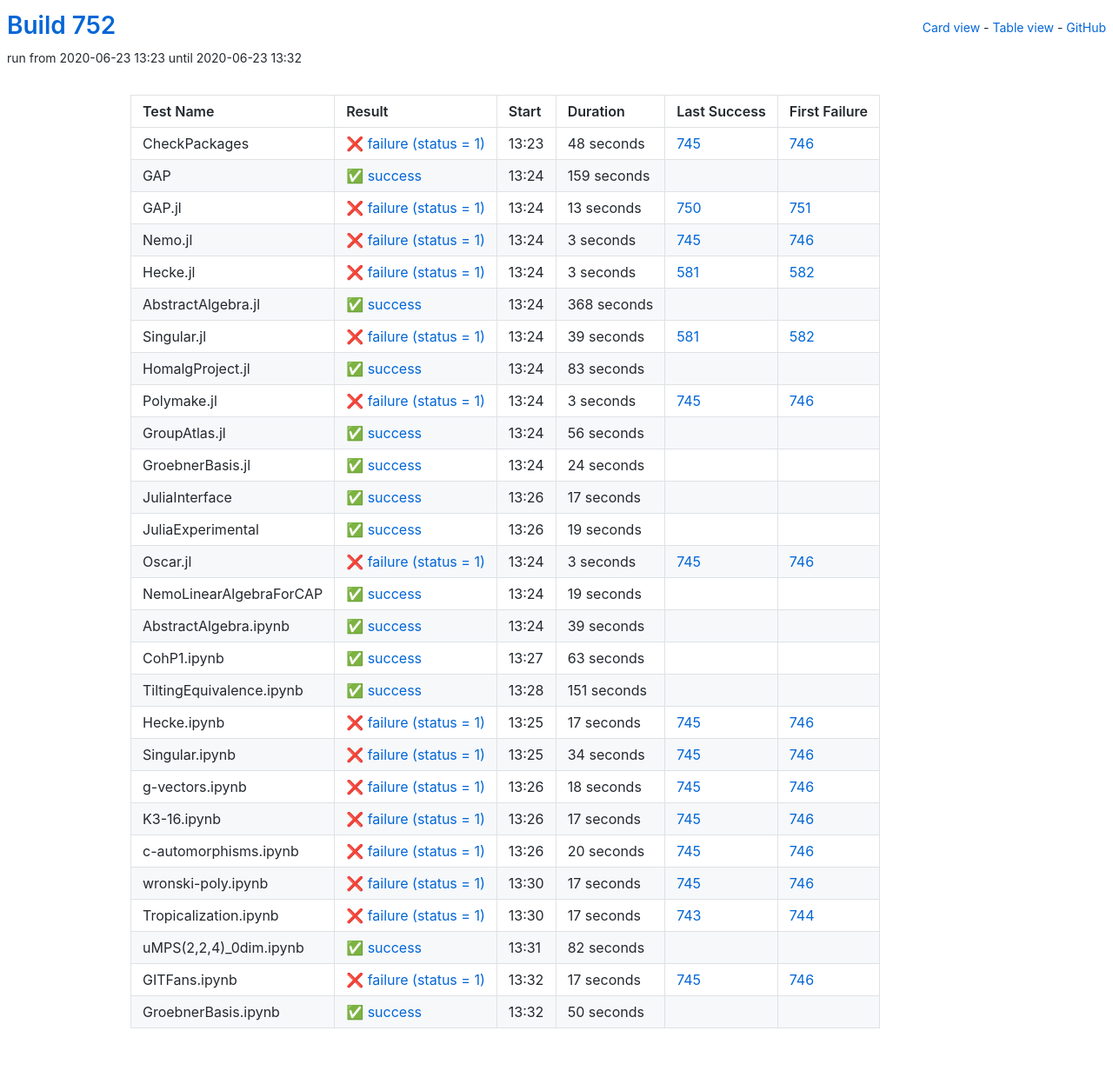
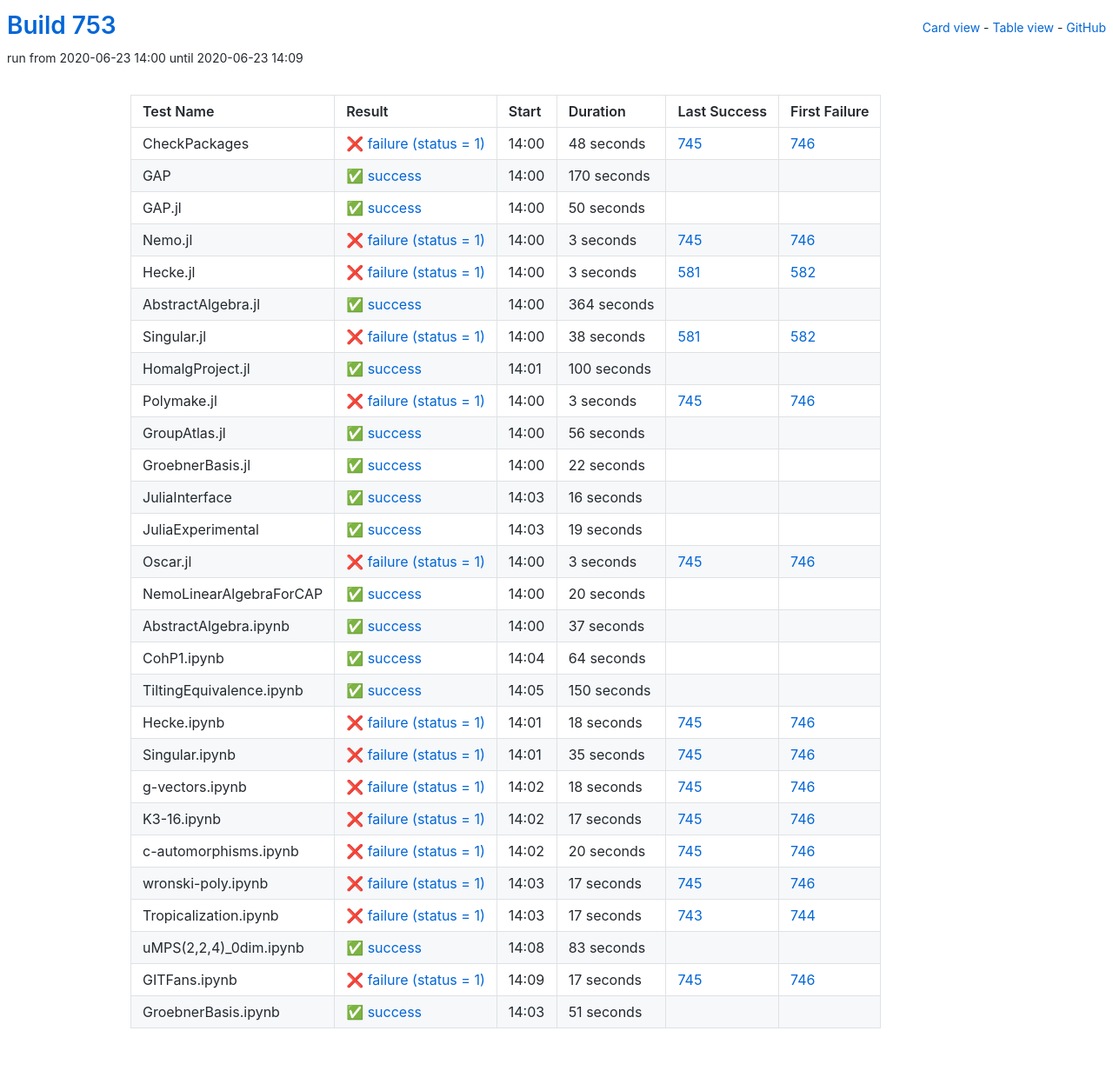
Before and after one commit to oscar-system/oscar-ci-status-1.4, a Jekyll site: the page built from table.html, in a window 1280 px wide. Shown: the whole page at 87% size. Built offline with Jekyll 4.4.1, drawn with Linux system fonts in a browser that asks for light colours.

Commit message:
Build #753

```diff
--- a/_data/ci.yml
+++ b/_data/ci.yml
@@ -1,6 +1,6 @@
 ---
-build: 752
-build_url: https://oscarci.mathematik.uni-kl.de/job/oscar-julia-1.4/752/
+build: 753
+build_url: https://oscarci.mathematik.uni-kl.de/job/oscar-julia-1.4/753/
 job: oscar-julia-1.4
 organization: oscar-system
 repo: oscar-ci-status-1.4
@@ -8,8 +8,8 @@ repourl: https://github.com/oscar-system/oscar-ci-status-1.4
 tests:
 - name: CheckPackages
   id: checkpackages
-  log: https://oscarci.mathematik.uni-kl.de/job/oscar-julia-1.4/752/artifact/logs/build-752/CheckPackages.log
-  start: 2020-06-23 13:23
+  log: https://oscarci.mathematik.uni-kl.de/job/oscar-julia-1.4/753/artifact/logs/build-753/CheckPackages.log
+  start: 2020-06-23 14:00
   success: false
   exitcode: 1
   status: failure
@@ -20,32 +20,32 @@ tests:
   first_failure_url: https://oscarci.mathematik.uni-kl.de/job/oscar-julia-1.4/746/
 - name: GAP
   id: gap
-  log: https://oscarci.mathematik.uni-kl.de/job/oscar-julia-1.4/752/artifact/logs/build-752/GAP.log
-  start: 2020-06-23 13:24
+  log: https://oscarci.mathematik.uni-kl.de/job/oscar-julia-1.4/753/artifact/logs/build-753/GAP.log
+  start: 2020-06-23 14:00
   success: true
   exitcode: 0
   status: success
-  duration: 159
+  duration: 170
   last_success: false
   last_success_url:
   first_failure: false
   first_failure_url:
 - name: GAP.jl
   id: gap-jl
-  log: https://oscarci.mathematik.uni-kl.de/job/oscar-julia-1.4/752/artifact/logs/build-752/GAP.jl.log
-  start: 2020-06-23 13:24
-  success: false
-  exitcode: 1
-  status: failure
-  duration: 13
-  last_success: 750
-  last_success_url: https://oscarci.mathematik.uni-kl.de/job/oscar-julia-1.4/750/
-  first_failure: 751
-  first_failure_url: https://oscarci.mathematik.uni-kl.de/job/oscar-julia-1.4/751/
+  log: https://oscarci.mathematik.uni-kl.de/job/oscar-julia-1.4/753/artifact/logs/build-753/GAP.jl.log
+  start: 2020-06-23 14:00
+  success: true
+  exitcode: 0
+  status: success
+  duration: 50
+  last_success: false
+  last_success_url:
+  first_failure: false
+  first_failure_url:
 - name: Nemo.jl
   id: nemo-jl
-  log: https://oscarci.mathematik.uni-kl.de/job/oscar-julia-1.4/752/artifact/logs/build-752/Nemo.jl.log
-  start: 2020-06-23 13:24
+  log: https://oscarci.mathematik.uni-kl.de/job/oscar-julia-1.4/753/artifact/logs/build-753/Nemo.jl.log
+  start: 2020-06-23 14:00
   success: false
   exitcode: 1
   status: failure
@@ -56,8 +56,8 @@ tests:
   first_failure_url: https://oscarci.mathematik.uni-kl.de/job/oscar-julia-1.4/746/
 - name: Hecke.jl
   id: hecke-jl
-  log: https://oscarci.mathematik.uni-kl.de/job/oscar-julia-1.4/752/artifact/logs/build-752/Hecke.jl.log
-  start: 2020-06-23 13:24
+  log: https://oscarci.mathematik.uni-kl.de/job/oscar-julia-1.4/753/artifact/logs/build-753/Hecke.jl.log
+  start: 2020-06-23 14:00
   success: false
   exitcode: 1
   status: failure
@@ -68,44 +68,44 @@ tests:
   first_failure_url: https://oscarci.mathematik.uni-kl.de/job/oscar-julia-1.4/582/
 - name: AbstractAlgebra.jl
   id: abstractalgebra-jl
-  log: https://oscarci.mathematik.uni-kl.de/job/oscar-julia-1.4/752/artifact/logs/build-752/AbstractAlgebra.jl.log
-  start: 2020-06-23 13:24
+  log: https://oscarci.mathematik.uni-kl.de/job/oscar-julia-1.4/753/artifact/logs/build-753/AbstractAlgebra.jl.log
+  start: 2020-06-23 14:00
   success: true
   exitcode: 0
   status: success
-  duration: 368
+  duration: 364
   last_success: false
   last_success_url:
   first_failure: false
   first_failure_url:
 - name: Singular.jl
   id: singular-jl
-  log: https://oscarci.mathematik.uni-kl.de/job/oscar-julia-1.4/752/artifact/logs/build-752/Singular.jl.log
-  start: 2020-06-23 13:24
+  log: https://oscarci.mathematik.uni-kl.de/job/oscar-julia-1.4/753/artifact/logs/build-753/Singular.jl.log
+  start: 2020-06-23 14:00
   success: false
   exitcode: 1
   status: failure
-  duration: 39
+  duration: 38
   last_success: 581
   last_success_url: https://oscarci.mathematik.uni-kl.de/job/oscar-julia-1.4/581/
   first_failure: 582
   first_failure_url: https://oscarci.mathematik.uni-kl.de/job/oscar-julia-1.4/582/
 - name: HomalgProject.jl
   id: homalgproject-jl
-  log: https://oscarci.mathematik.uni-kl.de/job/oscar-julia-1.4/752/artifact/logs/build-752/HomalgProject.jl.log
-  start: 2020-06-23 13:24
+  log: https://oscarci.mathematik.uni-kl.de/job/oscar-julia-1.4/753/artifact/logs/build-753/HomalgProject.jl.log
+  start: 2020-06-23 14:01
   success: true
   exitcode: 0
   status: success
-  duration: 83
+  duration: 100
   last_success: false
   last_success_url:
   first_failure: false
   first_failure_url:
 - name: Polymake.jl
   id: polymake-jl
-  log: https://oscarci.mathematik.uni-kl.de/job/oscar-julia-1.4/752/artifact/logs/build-752/Polymake.jl.log
-  start: 2020-06-23 13:24
+  log: https://oscarci.mathematik.uni-kl.de/job/oscar-julia-1.4/753/artifact/logs/build-753/Polymake.jl.log
+  start: 2020-06-23 14:00
   success: false
   exitcode: 1
   status: failure
@@ -116,8 +116,8 @@ tests:
   first_failure_url: https://oscarci.mathematik.uni-kl.de/job/oscar-julia-1.4/746/
 - name: GroupAtlas.jl
   id: groupatlas-jl
-  log: https://oscarci.mathematik.uni-kl.de/job/oscar-julia-1.4/752/artifact/logs/build-752/GroupAtlas.jl.log
-  start: 2020-06-23 13:24
+  log: https://oscarci.mathematik.uni-kl.de/job/oscar-julia-1.4/753/artifact/logs/build-753/GroupAtlas.jl.log
+  start: 2020-06-23 14:00
   success: true
   exitcode: 0
   status: success
@@ -128,32 +128,32 @@ tests:
   first_failure_url:
 - name: GroebnerBasis.jl
   id: groebnerbasis-jl
-  log: https://oscarci.mathematik.uni-kl.de/job/oscar-julia-1.4/752/artifact/logs/build-752/GroebnerBasis.jl.log
-  start: 2020-06-23 13:24
+  log: https://oscarci.mathematik.uni-kl.de/job/oscar-julia-1.4/753/artifact/logs/build-753/GroebnerBasis.jl.log
+  start: 2020-06-23 14:00
   success: true
   exitcode: 0
   status: success
-  duration: 24
+  duration: 22
   last_success: false
   last_success_url:
   first_failure: false
   first_failure_url:
 - name: JuliaInterface
   id: juliainterface
-  log: https://oscarci.mathematik.uni-kl.de/job/oscar-julia-1.4/752/artifact/logs/build-752/JuliaInterface.log
-  start: 2020-06-23 13:26
+  log: https://oscarci.mathematik.uni-kl.de/job/oscar-julia-1.4/753/artifact/logs/build-753/JuliaInterface.log
+  start: 2020-06-23 14:03
   success: true
   exitcode: 0
   status: success
-  duration: 17
+  duration: 16
   last_success: false
   last_success_url:
   first_failure: false
   first_failure_url:
 - name: JuliaExperimental
   id: juliaexperimental
-  log: https://oscarci.mathematik.uni-kl.de/job/oscar-julia-1.4/752/artifact/logs/build-752/JuliaExperimental.log
-  start: 2020-06-23 13:26
+  log: https://oscarci.mathematik.uni-kl.de/job/oscar-julia-1.4/753/artifact/logs/build-753/JuliaExperimental.log
+  start: 2020-06-23 14:03
   success: true
   exitcode: 0
   status: success
@@ -164,8 +164,8 @@ tests:
   first_failure_url:
 - name: Oscar.jl
   id: oscar-jl
-  log: https://oscarci.mathematik.uni-kl.de/job/oscar-julia-1.4/752/artifact/logs/build-752/Oscar.jl.log
-  start: 2020-06-23 13:24
+  log: https://oscarci.mathematik.uni-kl.de/job/oscar-julia-1.4/753/artifact/logs/build-753/Oscar.jl.log
+  start: 2020-06-23 14:00
   success: false
   exitcode: 1
   status: failure
@@ -176,80 +176,80 @@ tests:
   first_failure_url: https://oscarci.mathematik.uni-kl.de/job/oscar-julia-1.4/746/
 - name: NemoLinearAlgebraForCAP
   id: nemolinearalgebraforcap
-  log: https://oscarci.mathematik.uni-kl.de/job/oscar-julia-1.4/752/artifact/logs/build-752/NemoLinearAlgebraForCAP.log
-  start: 2020-06-23 13:24
+  log: https://oscarci.mathematik.uni-kl.de/job/oscar-julia-1.4/753/artifact/logs/build-753/NemoLinearAlgebraForCAP.log
+  start: 2020-06-23 14:00
   success: true
   exitcode: 0
   status: success
-  duration: 19
+  duration: 20
   last_success: false
   last_success_url:
   first_failure: false
   first_failure_url:
 - name: AbstractAlgebra.ipynb
   id: abstractalgebra-ipynb
-  log: https://oscarci.mathematik.uni-kl.de/job/oscar-julia-1.4/752/artifact/logs/build-752/AbstractAlgebra.ipynb.log
-  start: 2020-06-23 13:24
+  log: https://oscarci.mathematik.uni-kl.de/job/oscar-julia-1.4/753/artifact/logs/build-753/AbstractAlgebra.ipynb.log
+  start: 2020-06-23 14:00
   success: true
   exitcode: 0
   status: success
-  duration: 39
+  duration: 37
   last_success: false
   last_success_url:
   first_failure: false
   first_failure_url:
 - name: CohP1.ipynb
   id: cohp1-ipynb
-  log: https://oscarci.mathematik.uni-kl.de/job/oscar-julia-1.4/752/artifact/logs/build-752/CohP1.ipynb.log
-  start: 2020-06-23 13:27
+  log: https://oscarci.mathematik.uni-kl.de/job/oscar-julia-1.4/753/artifact/logs/build-753/CohP1.ipynb.log
+  start: 2020-06-23 14:04
   success: true
   exitcode: 0
   status: success
-  duration: 63
+  duration: 64
   last_success: false
   last_success_url:
   first_failure: false
   first_failure_url:
 - name: TiltingEquivalence.ipynb
   id: tiltingequivalence-ipynb
-  log: https://oscarci.mathematik.uni-kl.de/job/oscar-julia-1.4/752/artifact/logs/build-752/TiltingEquivalence.ipynb.log
-  start: 2020-06-23 13:28
+  log: https://oscarci.mathematik.uni-kl.de/job/oscar-julia-1.4/753/artifact/logs/build-753/TiltingEquivalence.ipynb.log
+  start: 2020-06-23 14:05
   success: true
   exitcode: 0
   status: success
-  duration: 151
+  duration: 150
   last_success: false
   last_success_url:
   first_failure: false
   first_failure_url:
 - name: Hecke.ipynb
   id: hecke-ipynb
-  log: https://oscarci.mathematik.uni-kl.de/job/oscar-julia-1.4/752/artifact/logs/build-752/Hecke.ipynb.log
-  start: 2020-06-23 13:25
+  log: https://oscarci.mathematik.uni-kl.de/job/oscar-julia-1.4/753/artifact/logs/build-753/Hecke.ipynb.log
+  start: 2020-06-23 14:01
   success: false
   exitcode: 1
   status: failure
-  duration: 17
+  duration: 18
   last_success: 745
   last_success_url: https://oscarci.mathematik.uni-kl.de/job/oscar-julia-1.4/745/
   first_failure: 746
   first_failure_url: https://oscarci.mathematik.uni-kl.de/job/oscar-julia-1.4/746/
 - name: Singular.ipynb
   id: singular-ipynb
-  log: https://oscarci.mathematik.uni-kl.de/job/oscar-julia-1.4/752/artifact/logs/build-752/Singular.ipynb.log
-  start: 2020-06-23 13:25
+  log: https://oscarci.mathematik.uni-kl.de/job/oscar-julia-1.4/753/artifact/logs/build-753/Singular.ipynb.log
+  start: 2020-06-23 14:01
   success: false
   exitcode: 1
   status: failure
-  duration: 34
+  duration: 35
   last_success: 745
   last_success_url: https://oscarci.mathematik.uni-kl.de/job/oscar-julia-1.4/745/
   first_failure: 746
   first_failure_url: https://oscarci.mathematik.uni-kl.de/job/oscar-julia-1.4/746/
 - name: g-vectors.ipynb
   id: g-vectors-ipynb
-  log: https://oscarci.mathematik.uni-kl.de/job/oscar-julia-1.4/752/artifact/logs/build-752/g-vectors.ipynb.log
-  start: 2020-06-23 13:26
+  log: https://oscarci.mathematik.uni-kl.de/job/oscar-julia-1.4/753/artifact/logs/build-753/g-vectors.ipynb.log
+  start: 2020-06-23 14:02
   success: false
   exitcode: 1
   status: failure
@@ -260,8 +260,8 @@ tests:
   first_failure_url: https://oscarci.mathematik.uni-kl.de/job/oscar-julia-1.4/746/
 - name: K3-16.ipynb
   id: k3-16-ipynb
-  log: https://oscarci.mathematik.uni-kl.de/job/oscar-julia-1.4/752/artifact/logs/build-752/K3-16.ipynb.log
-  start: 2020-06-23 13:26
+  log: https://oscarci.mathematik.uni-kl.de/job/oscar-julia-1.4/753/artifact/logs/build-753/K3-16.ipynb.log
+  start: 2020-06-23 14:02
   success: false
   exitcode: 1
   status: failure
@@ -272,8 +272,8 @@ tests:
   first_failure_url: https://oscarci.mathematik.uni-kl.de/job/oscar-julia-1.4/746/
 - name: c-automorphisms.ipynb
   id: c-automorphisms-ipynb
-  log: https://oscarci.mathematik.uni-kl.de/job/oscar-julia-1.4/752/artifact/logs/build-752/c-automorphisms.ipynb.log
-  start: 2020-06-23 13:26
+  log: https://oscarci.mathematik.uni-kl.de/job/oscar-julia-1.4/753/artifact/logs/build-753/c-automorphisms.ipynb.log
+  start: 2020-06-23 14:02
   success: false
   exitcode: 1
   status: failure
@@ -284,8 +284,8 @@ tests:
   first_failure_url: https://oscarci.mathematik.uni-kl.de/job/oscar-julia-1.4/746/
 - name: wronski-poly.ipynb
   id: wronski-poly-ipynb
-  log: https://oscarci.mathematik.uni-kl.de/job/oscar-julia-1.4/752/artifact/logs/build-752/wronski-poly.ipynb.log
-  start: 2020-06-23 13:30
+  log: https://oscarci.mathematik.uni-kl.de/job/oscar-julia-1.4/753/artifact/logs/build-753/wronski-poly.ipynb.log
+  start: 2020-06-23 14:03
   success: false
   exitcode: 1
   status: failure
@@ -296,8 +296,8 @@ tests:
   first_failure_url: https://oscarci.mathematik.uni-kl.de/job/oscar-julia-1.4/746/
 - name: Tropicalization.ipynb
   id: tropicalization-ipynb
-  log: https://oscarci.mathematik.uni-kl.de/job/oscar-julia-1.4/752/artifact/logs/build-752/Tropicalization.ipynb.log
-  start: 2020-06-23 13:30
+  log: https://oscarci.mathematik.uni-kl.de/job/oscar-julia-1.4/753/artifact/logs/build-753/Tropicalization.ipynb.log
+  start: 2020-06-23 14:03
   success: false
   exitcode: 1
   status: failure
@@ -308,20 +308,20 @@ tests:
   first_failure_url: https://oscarci.mathematik.uni-kl.de/job/oscar-julia-1.4/744/
 - name: uMPS(2,2,4)_0dim.ipynb
   id: umps-2-2-4-0dim-ipynb
-  log: https://oscarci.mathematik.uni-kl.de/job/oscar-julia-1.4/752/artifact/logs/build-752/uMPS-2-2-4-_0dim.ipynb.log
-  start: 2020-06-23 13:31
+  log: https://oscarci.mathematik.uni-kl.de/job/oscar-julia-1.4/753/artifact/logs/build-753/uMPS-2-2-4-_0dim.ipynb.log
+  start: 2020-06-23 14:08
   success: true
   exitcode: 0
   status: success
-  duration: 82
+  duration: 83
   last_success: false
   last_success_url:
   first_failure: false
   first_failure_url:
 - name: GITFans.ipynb
   id: gitfans-ipynb
-  log: https://oscarci.mathematik.uni-kl.de/job/oscar-julia-1.4/752/artifact/logs/build-752/GITFans.ipynb.log
-  start: 2020-06-23 13:32
+  log: https://oscarci.mathematik.uni-kl.de/job/oscar-julia-1.4/753/artifact/logs/build-753/GITFans.ipynb.log
+  start: 2020-06-23 14:09
   success: false
   exitcode: 1
   status: failure
@@ -332,12 +332,12 @@ tests:
   first_failure_url: https://oscarci.mathematik.uni-kl.de/job/oscar-julia-1.4/746/
 - name: GroebnerBasis.ipynb
   id: groebnerbasis-ipynb
-  log: https://oscarci.mathematik.uni-kl.de/job/oscar-julia-1.4/752/artifact/logs/build-752/GroebnerBasis.ipynb.log
-  start: 2020-06-23 13:32
+  log: https://oscarci.mathematik.uni-kl.de/job/oscar-julia-1.4/753/artifact/logs/build-753/GroebnerBasis.ipynb.log
+  start: 2020-06-23 14:03
   success: true
   exitcode: 0
   status: success
-  duration: 50
+  duration: 51
   last_success: false
   last_success_url:
   first_failure: false
```
Also changed, not shown: README.md.
